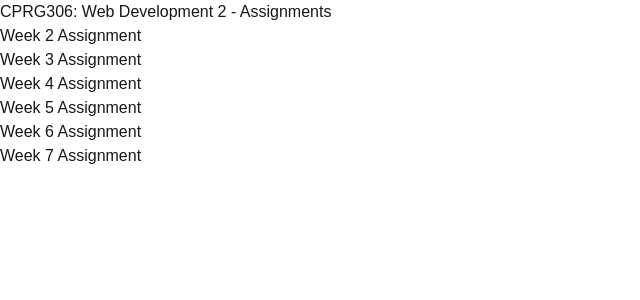
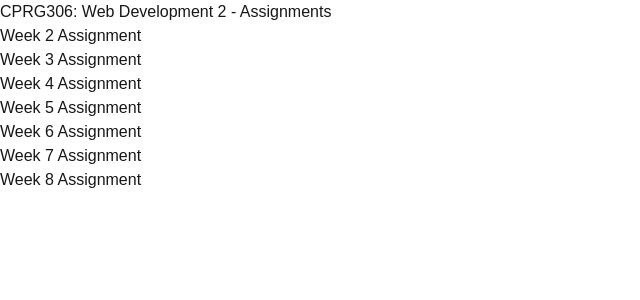
Before and after one commit to Michael-lalonde/cprg306-assignments, a Next.js app: page / in a window 1280 px wide. Shown: the top 300 px of the page, without its empty margins (0-640 px from the left). Built offline with nearby package versions, Linux system fonts and the light colour scheme.

Commit message:
added week 8 to main page

```diff
--- a/app/page.js
+++ b/app/page.js
@@ -23,6 +23,9 @@ export default function Home() {
      <h2>
       <Link href="week-7">Week 7 Assignment</Link>
      </h2>
+     <h2>
+      <Link href="week-8">Week 8 Assignment</Link>
+     </h2>
     </div>
   );
 }
```
